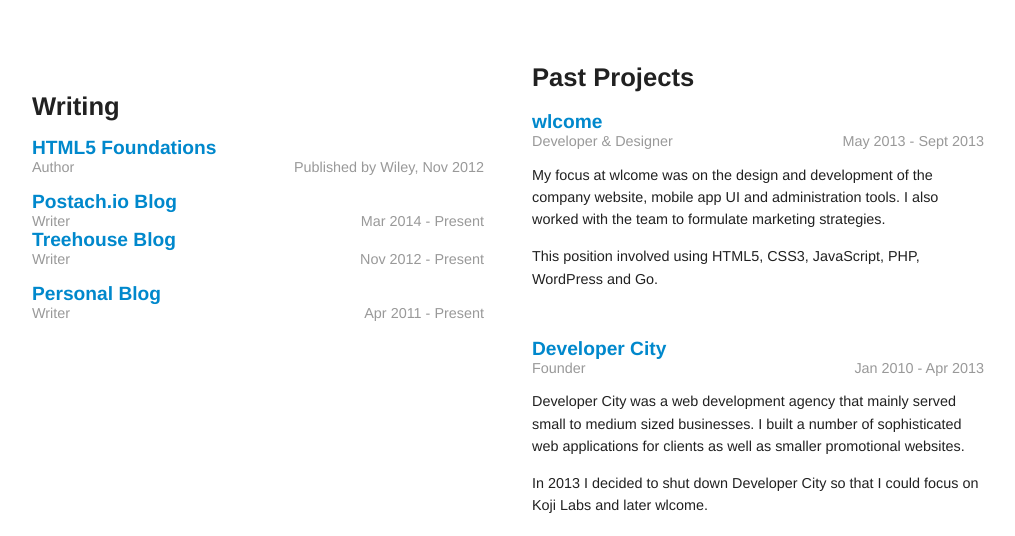
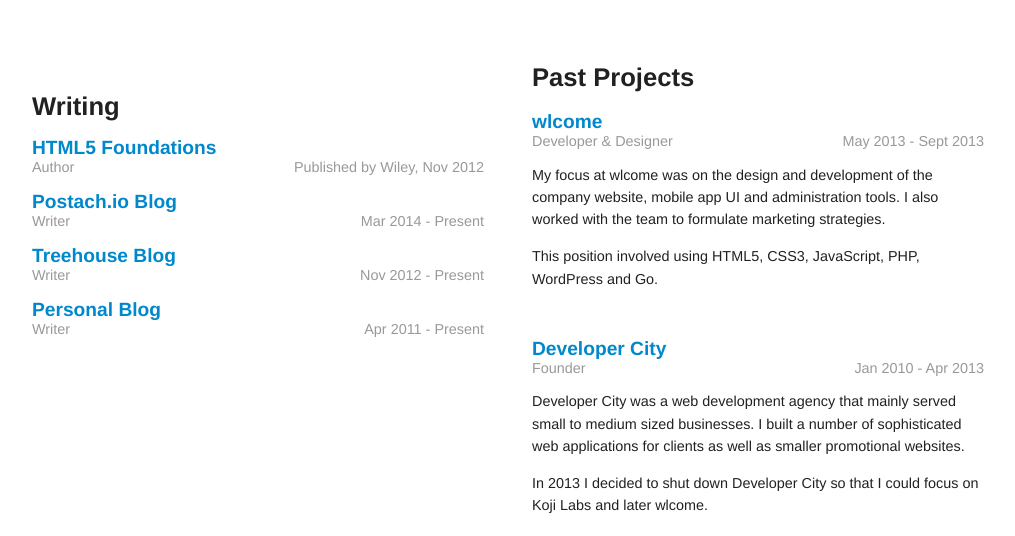
Before and after one commit to matt-west/matt-west.com, a PHP site: page / in a window 1280 px wide. Shown: the part 1006-1542 px from the top of the page, without its empty margins (132-1147 px from the left). Run offline with PHP 8.4, Linux system fonts and the light colour scheme; some libraries are stand-ins or nearby versions.

Commit message:
Another bug fix

```diff
--- a/index.php
+++ b/index.php
@@ -55,7 +55,7 @@
           </div>
 
           <h3><a href="http://blog.postach.io" target="_blank">Postach.io Blog</a></h3>
-          <div clas="clearfix">
+          <div class="clearfix">
             <span class="exp-title">Writer</span>
             <span class="exp-duration">Mar 2014 - Present</span>
           </div>
```
